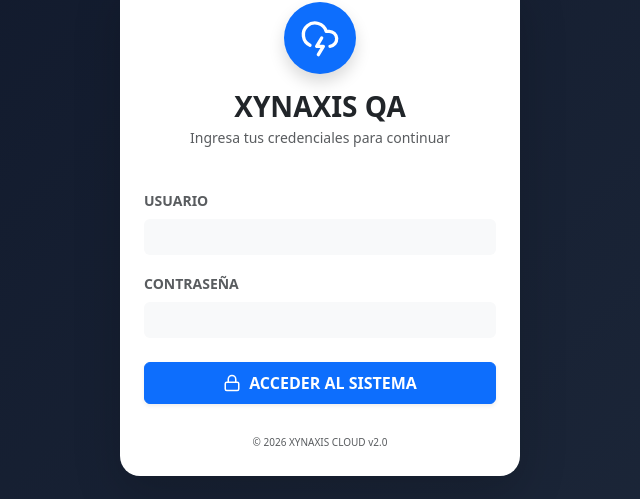
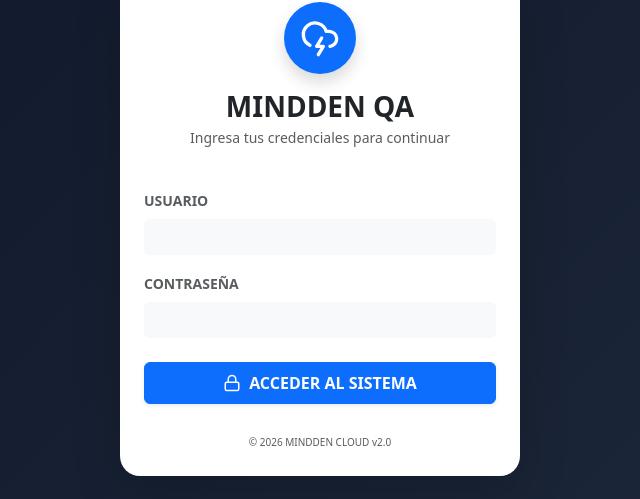
Before and after one commit to mindden-soft-tech/mindden_qa, a React (Vite) app: page / in a window 1280 px wide. Shown: the part 173-672 px from the top of the page, without its empty margins (320-960 px from the left). Built offline with nearby package versions, Linux system fonts and the light colour scheme.

Commit message:
Minor change

```diff
--- a/src/App.jsx
+++ b/src/App.jsx
@@ -194,7 +194,7 @@ function App() {
             <div className="bg-primary rounded-circle d-inline-flex p-3 mb-3 shadow">
               <CloudLightning size={40} className="text-white"/>
             </div>
-            <h3 className="fw-bold text-dark mb-1">XYNAXIS QA</h3>
+            <h3 className="fw-bold text-dark mb-1">MINDDEN QA</h3>
             <p className="text-muted small">Ingresa tus credenciales para continuar</p>
           </div>
 
@@ -227,7 +227,7 @@ function App() {
             </button>
           </form>
           <div className="mt-4 text-center">
-            <span className="text-muted" style={{ fontSize: '10px' }}>© 2026 XYNAXIS CLOUD v2.0</span>
+            <span className="text-muted" style={{ fontSize: '10px' }}>© 2026 MINDDEN CLOUD v2.0</span>
           </div>
         </div>
       </div>
@@ -267,7 +267,7 @@ function App() {
             <div className="bg-white rounded-circle p-1 d-flex align-items-center justify-content-center" style={{width: '32px', height: '32px'}}>
               <CloudLightning size={20} className="text-primary"/>
             </div>
-            <span>XYNAXIS <span className="text-info">QA Cloud</span></span>
+            <span>MINDDEN <span className="text-info">QA Cloud</span></span>
           </div>
           <div className="d-flex gap-2">
             <button className={`btn btn-sm ${view === 'table' ? 'btn-light text-primary' : 'btn-outline-light'}`} onClick={() => setView('table')}>
```
